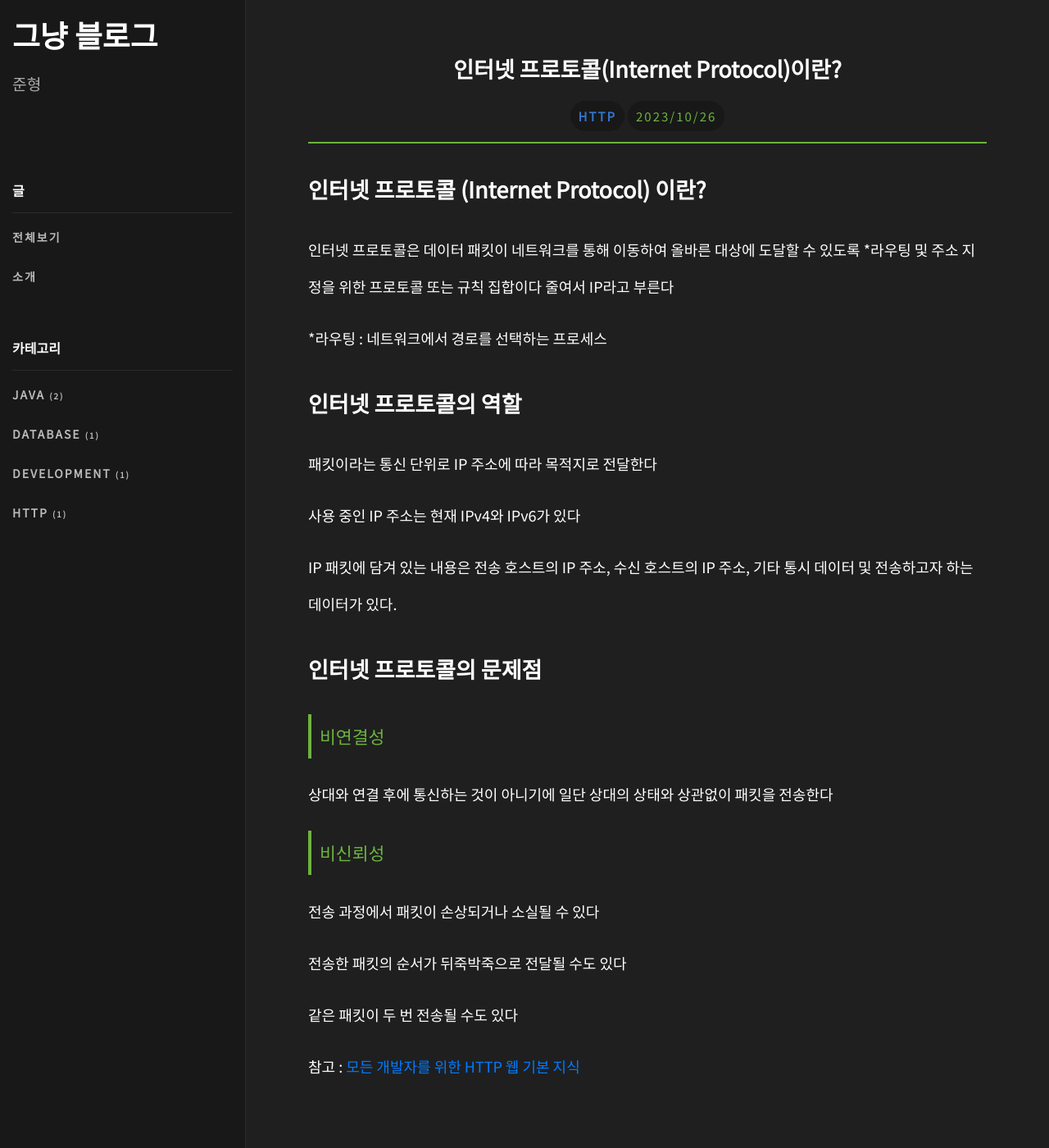
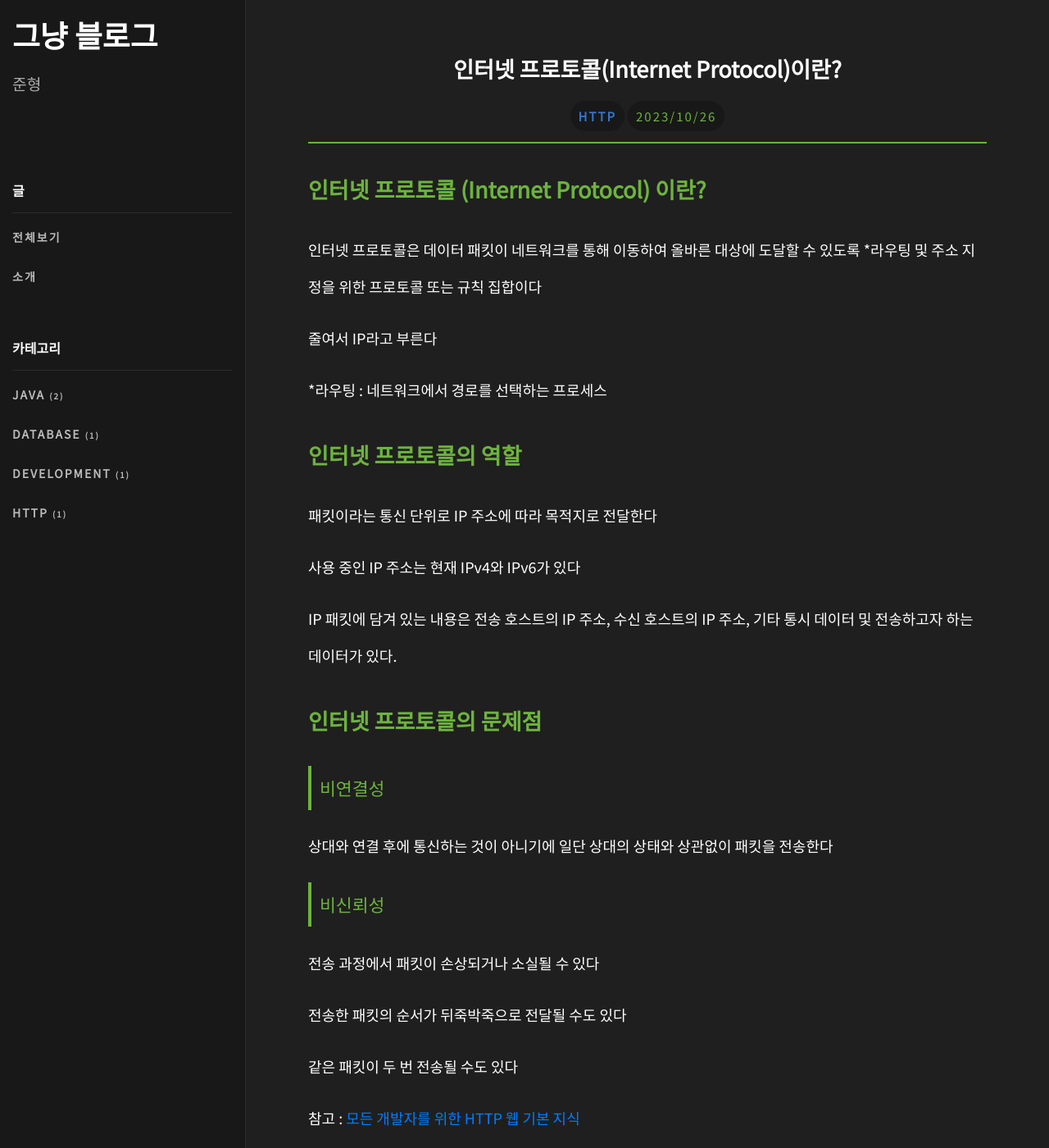
Before and after one commit to kwonjoonhyung/kwonjoonhyung.github.io, a Jekyll site: the page built from _posts/2023-10-27-http-internet-protocol.md, in a window 1280 px wide and 1400 px high. Shown: the whole window at 82% size. Built offline with Jekyll 4.4.1, drawn with Linux system fonts in a browser that asks for light colours; some web fonts are replaced.

Commit message:
css h타입 글자색 수정 / 글 수정

```diff
--- a/_posts/2023-10-27-http-internet-protocol.md
+++ b/_posts/2023-10-27-http-internet-protocol.md
@@ -8,6 +8,7 @@
 # 인터넷 프로토콜 (Internet Protocol) 이란?
 
 인터넷 프로토콜은 데이터 패킷이 네트워크를 통해 이동하여 올바른 대상에 도달할 수 있도록 *라우팅 및 주소 지정을 위한 프로토콜 또는 규칙 집합이다
+
 줄여서 IP라고 부른다
 
 *라우팅 : 네트워크에서 경로를 선택하는 프로세스
--- a/public/css/style.css
+++ b/public/css/style.css
@@ -347,6 +347,7 @@
 article h5,
 article h6 {
 	margin-bottom: 0;
+	color: #6db33f;
 }
 
 article.home h1 a,
```
